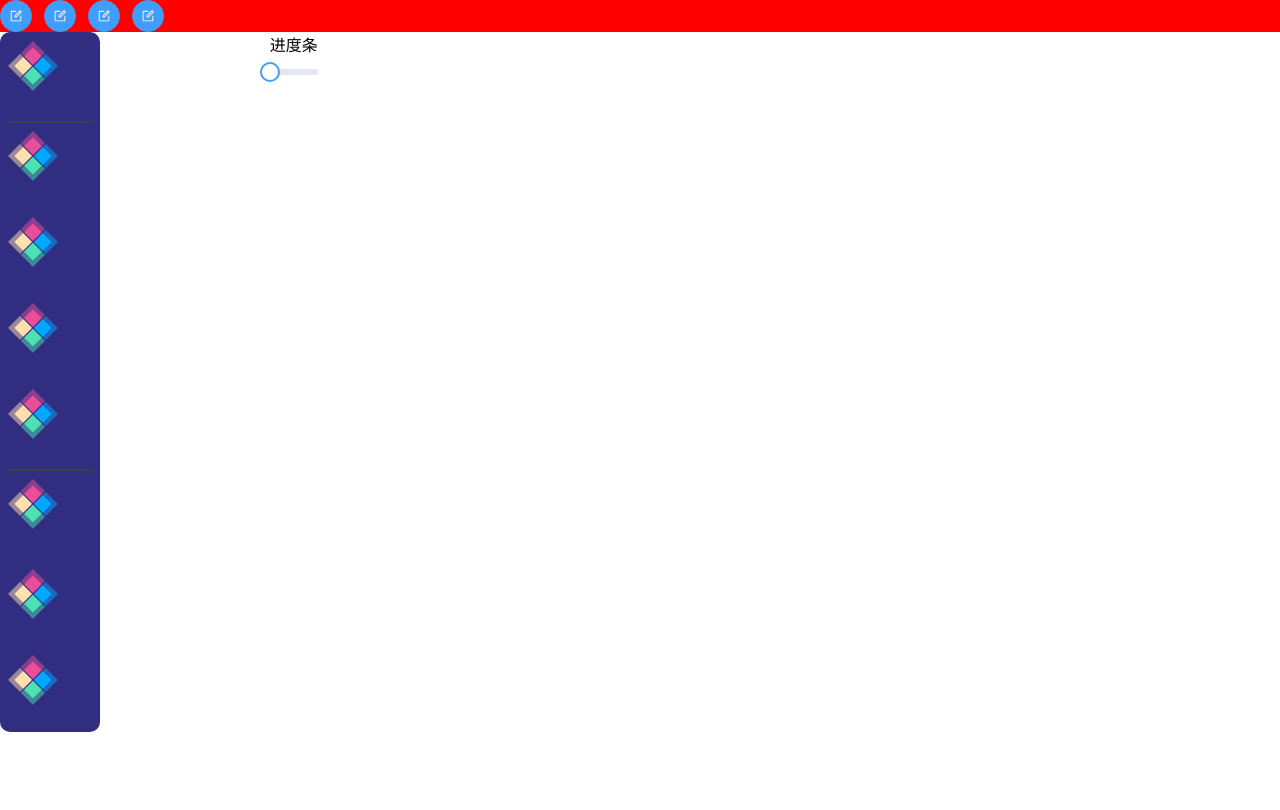
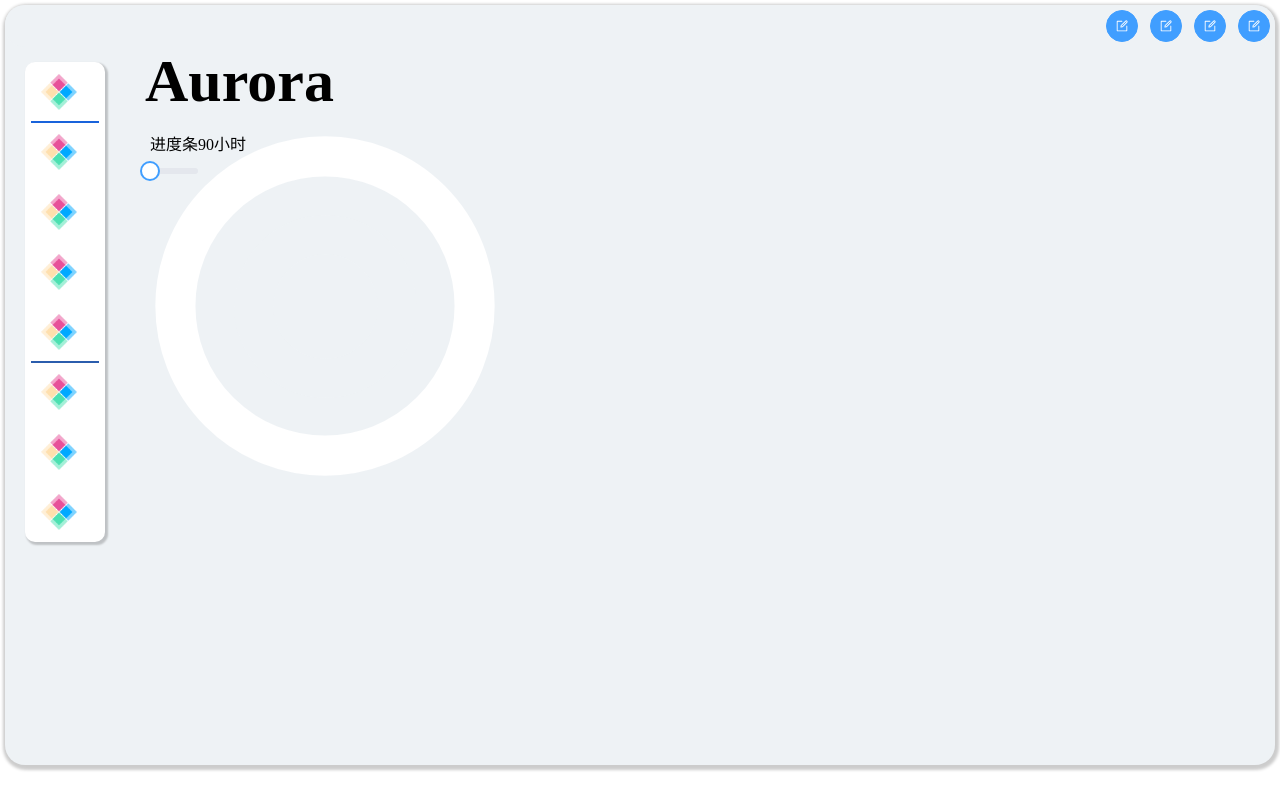
Before and after one commit to AuroraStudio-SGU/AuroraTimer_Next, a Vue app: page /#/ in a window 1280 px wide. Shown: the top 810 px of the page. Built offline with nearby package versions, Linux system fonts and the light colour scheme.

Commit message:
wokring on progress

```diff
--- a/src/main/index.js
+++ b/src/main/index.js
@@ -23,7 +23,8 @@ function createWindow() {
     height: Windows_Main_Height,
     show: false,
     icon: icon,
-    frame: true,
+    frame: false,
+    transparent:true,
     webPreferences: {
       preload: join(__dirname, '../preload/preload.js'),
       sandbox: false,
--- a/src/renderer/index.html
+++ b/src/renderer/index.html
@@ -1,5 +1,5 @@
 <!DOCTYPE html>
-<html>
+<html lang="en-US">
   <head>
     <meta charset="UTF-8" />
     <title>极光工作室计时器</title>
@@ -8,6 +8,11 @@
       http-equiv="Content-Security-Policy"
       content="default-src 'self'; script-src 'self'; style-src 'self' 'unsafe-inline'"
     />
+    <style>
+      body{
+        overflow: hidden;
+      }
+    </style>
   </head>
 
   <body>
--- a/src/renderer/src/App.vue
+++ b/src/renderer/src/App.vue
@@ -1,24 +1,17 @@
 <template>
-  <div class="main" :style="{ backgroundImage: `url(${img})` }">
+  <div class="main">
     <div>
       <!--    标题栏-->
     </div>
     <div class="top-bar">
-      <el-tooltip content="最小化" effect="customized">
         <el-button type="primary" :icon="Edit" circle @click="windowOperation('Min')"/>
-      </el-tooltip>
-      <el-tooltip content="最大化" effect="customized">
         <el-button type="primary" :icon="Edit" circle @click="windowOperation('Max')"/>
-      </el-tooltip>
-      <el-tooltip content="关闭窗口" effect="customized">
         <el-button type="primary" :icon="Edit" circle @click="windowOperation('Close')"/>
-      </el-tooltip>
-      <el-tooltip content="更改图片" effect="customized">
         <el-button type="primary" :icon="Edit" circle @click="debug"/>
-      </el-tooltip>
     </div>
     <div class="app-box">
       <SliderBar></SliderBar>
+
       <router-view></router-view>
       <!--    <timer-progress :size="300" :bar-size="25"></timer-progress>-->
     </div>
@@ -54,28 +47,39 @@ let img = ref('')
 <style>
 * {
   margin: 0;
+  padding: 0;
+}
+.main {
+  margin: 5PX 5PX;
+  height: 95vh;
+  background-color: #eef2f5;
+  border-radius: 20px 20px;
+  box-shadow: 1px 2px 3px 3px rgba(0, 0, 0, 0.2);
 }
 
 .app-box {
-  justify-content: space-between;
+
   display: flex;
+  border-radius: 20px;
 }
 
 .top-bar {
-  width: 100%;
-  height: 10%;
-  background-color: #ff0000;
-  /*-webkit-app-region: drag;*/
+  padding: 5px 5px;
+  background-color: #eef2f5;
+  /* -webkit-app-region: drag; */
+  border-radius: 20px;
+  display: flex;
+  justify-content: flex-end;
 }
 /* 自义定提示主题 */
 .el-popper.is-customized {
   /* Set padding to ensure the height is 32px */
   padding: 6px 12px;
-  background: linear-gradient(90deg, rgb(159, 229, 151), rgb(204, 229, 129));
+  background: linear-gradient(90deg, rgb(201, 204, 201), rgb(213, 215, 209));
 }
 
 .el-popper.is-customized .el-popper__arrow::before {
-  background: linear-gradient(45deg, #b2e68d, #bce689);
+  background: linear-gradient(45deg, rgb(201, 204, 201), rgb(201, 204, 201));
   right: 0;
 }
 /* */
--- a/src/renderer/src/Page/TimerProgress.vue
+++ b/src/renderer/src/Page/TimerProgress.vue
@@ -1,4 +1,9 @@
 <template>
+  <div class="menu">
+    <div class="title">
+      <p>Aurora</p>
+    </div>
+    <div class="between">
       <div class="progress">
       <div class="little">
         <el-progress
@@ -43,63 +48,66 @@
         </el-progress>
       </div>
     </div>
+
     <div class="slider">
       <div>
         <span class="demonstration">进度条</span>
-      <el-slider :min="0" :max="300" :step="0.01" v-model="percent" style="width: 100%;"/>
+        <el-slider :min="0" :max="300" :step="0.01" v-model="percent" style="width: 100%" />
       </div>
     </div>
+    <div class="time">90小时</div>
     <div>
       <svg width="100%" height="100%">
         <defs>
           <linearGradient id="little-w" x1="0%" y1="0%" x2="100%" y2="0%">
-        <stop offset="0%" style="stop-color:#fff1eb" stop-opacity="0.8"></stop>
-        <stop offset="100%" style="stop-color:#ace0f9" stop-opacity="1"></stop>
+            <stop offset="0%" style="stop-color: #fff1eb" stop-opacity="0.8"></stop>
+            <stop offset="100%" style="stop-color: #ace0f9" stop-opacity="1"></stop>
           </linearGradient>
         </defs>
       </svg>
       <svg width="100%" height="100%">
         <defs>
           <linearGradient id="medium-w" x1="0%" y1="0%" x2="100%" y2="0%">
-        <stop offset="0%" style="stop-color:#a8edea" stop-opacity="0.8"></stop>
-        <stop offset="100%" style="stop-color:#fed6e3" stop-opacity="1"></stop>
+            <stop offset="0%" style="stop-color: #a8edea" stop-opacity="0.8"></stop>
+            <stop offset="100%" style="stop-color: #fed6e3" stop-opacity="1"></stop>
           </linearGradient>
         </defs>
       </svg>
       <svg width="100%" height="100%">
         <defs>
           <linearGradient id="big-w" x1="0%" y1="0%" x2="100%" y2="0%">
-        <stop offset="0%" style="stop-color:#a6c0fe" stop-opacity="0.8"></stop>
-        <stop offset="100%" style="stop-color:#f68084" stop-opacity="0.9"></stop>
+            <stop offset="0%" style="stop-color: #a6c0fe" stop-opacity="0.8"></stop>
+            <stop offset="100%" style="stop-color: #f68084" stop-opacity="0.9"></stop>
           </linearGradient>
         </defs>
       </svg>
 
     </div>
 
+    </div>
 
+
+  </div>
 </template>
 
 <script setup>
-
-import {onMounted, ref} from "vue";
-import {TimerStore} from "../stores/Timer";
-
+import { onMounted, ref } from 'vue'
+import { TimerStore } from '../stores/Timer'
 
 const timerStore = TimerStore()
 
 const percentageStyle = {
-  little:{
-    track_color: "rgba(252,222,56,0.55)",
-    bar_color: "#58ffea",
+  little: {
+    track_color: 'rgba(252,222,56,0.55)',
+    bar_color: '#58ffea'
   },
-  middle:{
-    track_color: "rgba(0,128,28,0.6)",
-    bar_color: "#72ccb4",
+  middle: {
+    track_color: 'rgba(0,128,28,0.6)',
+    bar_color: '#72ccb4'
   },
-  big:{
-    track_color: "rgba(255,0,0,0.52)",
-    bar_color: "#d23d5f",
+  big: {
+    track_color: 'rgba(255,0,0,0.52)',
+    bar_color: '#d23d5f'
   }
 }
 
@@ -110,13 +118,19 @@ const progress = () => {
     big: percent.value,
     middle: percent.value - 100 < 0 ? 0 : percent.value - 100,
     little: percent.value - 200 < 0 ? 0 : percent.value - 200
-  };
   }
-
-
-
+}
 </script>
 <style scoped>
+
+.between {
+  display: flex;
+}
+.title {
+  font-size: 60px;
+  font-weight: 600;
+  margin-bottom: 15PX;
+}
 
 .progress {
   margin-left: 5px;
@@ -141,7 +155,7 @@ const progress = () => {
   position: absolute;
 }
 
-.medium{
+.medium {
   width: 350px;
   height: 350px;
 
@@ -163,25 +177,28 @@ const progress = () => {
 }
 /*v-bind('percentageStyle.middle.track_color');*/
 :deep(.el-progress path:first-child) {
+  stroke: #eef2f5;
+}
+
+:deep(.bigCircle path:first-child) {
   stroke: #ffffff;
 }
 
-:deep(.littleCircle) svg>path:nth-child(2){
+:deep(.littleCircle) svg > path:nth-child(2) {
   stroke: url(#little-w);
 }
 
-:deep(.mediumCircle) svg>path:nth-child(2){
+:deep(.mediumCircle) svg > path:nth-child(2) {
   stroke: url(#medium-w);
 }
 
-:deep(.bigCircle) svg>path:nth-child(2){
+:deep(.bigCircle) svg > path:nth-child(2) {
   stroke: url(#big-w);
 }
 
 .svg-box {
   position: absolute;
-  top:0;
+  top: 0;
   left: 0;
 }
-
 </style>
--- a/src/renderer/src/components/SliderBar.vue
+++ b/src/renderer/src/components/SliderBar.vue
@@ -1,66 +1,87 @@
 <template>
   <div class="Retract-sidebar">
-    <a  class="sidebar-item" @click="jumpTo('Timer')"><img :src="getUrl('icon.png')" style="height: 50px;width: 50px" alt=""><span>Timer</span></a>
-    <a  class="sidebar-item" @click="jumpTo('Main')"><img :src="getUrl('icon.png')" style="height: 50px;width: 50px" alt=""><span>Main</span></a>
-    <a  class="sidebar-item" @click="jumpTo('Rank')"><img :src="getUrl('icon.png')" style="height: 50px;width: 50px" alt=""><span>Rank</span></a>
-    <a  class="sidebar-item" @click="jumpTo('Other')"><img :src="getUrl('icon.png')" style="height: 50px;width: 50px" alt=""><span>Other</span></a>
-    <a  class="sidebar-item" @click="jumpTo('About')"><img :src="getUrl('icon.png')" style="height: 50px;width: 50px" alt=""><span>About</span></a>
-    <a  class="sidebar-item"><img :src="getUrl('icon.png')" style="height: 50px;width: 50px" alt=""><span>or-code</span></a>
-    <a  class="sidebar-item"><img :src="getUrl('icon.png')" style="height: 50px;width: 50px" alt=""><span>save</span></a>
-    <a  class="sidebar-item"><img :src="getUrl('icon.png')" style="height: 50px;width: 50px" alt=""><span>leave</span></a>
+    <a class="sidebar-item" @click="jumpTo('Timer')"
+      ><img :src="getUrl('icon.png')" alt="" class="logo" /><span>Timer</span></a
+    >
+    <a class="sidebar-item" @click="jumpTo('Main')"
+      ><img :src="getUrl('icon.png')" class="logo" alt="" /><span>Main</span></a
+    >
+    <a class="sidebar-item" @click="jumpTo('Rank')"
+      ><img :src="getUrl('icon.png')" class="logo" alt="" /><span>Rank</span></a
+    >
+    <a class="sidebar-item" @click="jumpTo('Other')"
+      ><img :src="getUrl('icon.png')" class="logo" alt="" /><span>Other</span></a
+    >
+    <a class="sidebar-item" @click="jumpTo('About')"
+      ><img :src="getUrl('icon.png')" class="logo" alt="" /><span>About</span></a
+    >
+    <a class="sidebar-item"
+      ><img :src="getUrl('icon.png')" class="logo" alt="" /><span
+        >or-code</span
+      ></a
+    >
+    <a class="sidebar-item"
+      ><img :src="getUrl('icon.png')" class="logo" alt="" /><span
+        >save</span
+      ></a
+    >
+    <a class="sidebar-item"
+      ><img :src="getUrl('icon.png')" class="logo" alt="" /><span
+        >leave</span
+      ></a
+    >
   </div>
 </template>
 <script setup>
+import { getUrl } from '../utils/urlUtils'
+import { router } from '../utils/router'
 
-import {getUrl} from "../utils/urlUtils";
-import {router} from "../utils/router";
-
-
-const jumpTo = (local)=>{
+const jumpTo = (local) => {
   router.push({
-    name:local
+    name: local
   })
 }
-
 </script>
 
 <style scoped>
 .Retract-sidebar {
-  width: 100px;
-  height: 700px;
+  margin-top: 15px;
+  width: 80px;
+  height: 480px;
   display: flex;
   justify-content: center;
   align-items: center;
   flex-direction: column;
-  background-color: rgb(17, 24, 39);
+  background-color: rgb(255, 255, 255);
+  transition: 0.3s;
   border-radius: 10px;
-  transition: .3s;
   overflow: hidden;
   margin-right: 40px;
-
+  margin-left: 20px;
+  box-shadow: 2px 2px 2px 1px rgba(0, 0, 0, 0.2);
 }
 .sidebar-item {
-  display: block;
+  display: flex;
+  justify-content: space-between;
+  align-items: center;
   height: 15%;
   width: 85%;
   margin: 9px;
   border-radius: 5px;
   position: relative;
-  transition: .3s;
+  transition: 0.3s;
   color: rgb(160, 160, 175);
 }
-.sidebar-item i {
-  margin-left: 27px;
-  font-size: 30px;
+.sidebar-item img {
+  margin-left: 10px;
   position: absolute;
-  margin-top: 10px;
 }
 .sidebar-item:nth-child(1)::before {
   content: '';
   display: block;
   width: 100%;
   height: 2px;
-  background-color: rgb(55, 65, 81);
+  background-color: rgb(25, 99, 219);
   position: absolute;
   bottom: -10px;
 }
@@ -69,7 +90,7 @@ const jumpTo = (local)=>{
   display: block;
   width: 100%;
   height: 2px;
-  background-color: rgb(55, 65, 81);
+  background-color: rgb(43, 93, 173);
   position: absolute;
   bottom: -10px;
 }
@@ -85,7 +106,8 @@ const jumpTo = (local)=>{
   width: 270px;
 }
 .sidebar-item:hover {
-  background-color: rgb(55, 65, 81);
+  /* background-color: rgb(55, 65, 81); */
+  background-color: #c73b3b;
   color: #fff;
 }
 .Retract-sidebar:hover span {
@@ -93,13 +115,22 @@ const jumpTo = (local)=>{
 }
 
 .Retract-sidebar:nth-child(1) {
-  background-color: rgb(49, 46, 129);
+  background-color: rgb(255, 255, 255);
+
+  font-family:'Segoe UI', Tahoma, Geneva, Verdana, sans-serif;
 }
 .Retract-sidebar:nth-child(1) .sidebar-item:hover {
-  background-color: rgb(209, 213, 219);
-  color: rgb(67, 56, 202);
+  background-color: rgb(227, 227, 227);
+  padding: 5px 5px;
+  margin: 15px 15px;
+  color: #0077ff;
+  font-family:'Segoe UI', Tahoma, Geneva, Verdana, sans-serif;
 }
 .Retract-sidebar:nth-child(1) .sidebar-item {
-  color: rgb(140, 120, 240);
+  color: rgb(82, 82, 82);
+}
+.logo {
+  height: 36px;
+  width: 36px;
 }
 </style>
```
Also changed, not shown: 2 other files (tests, documents, lock files or other folders). Lines whose indentation alone changed are shown as unchanged.
